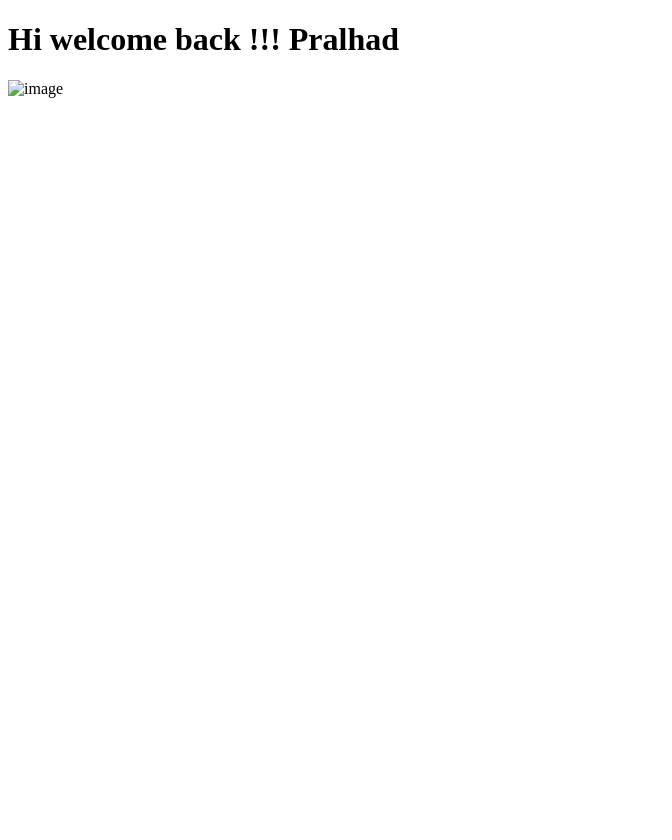
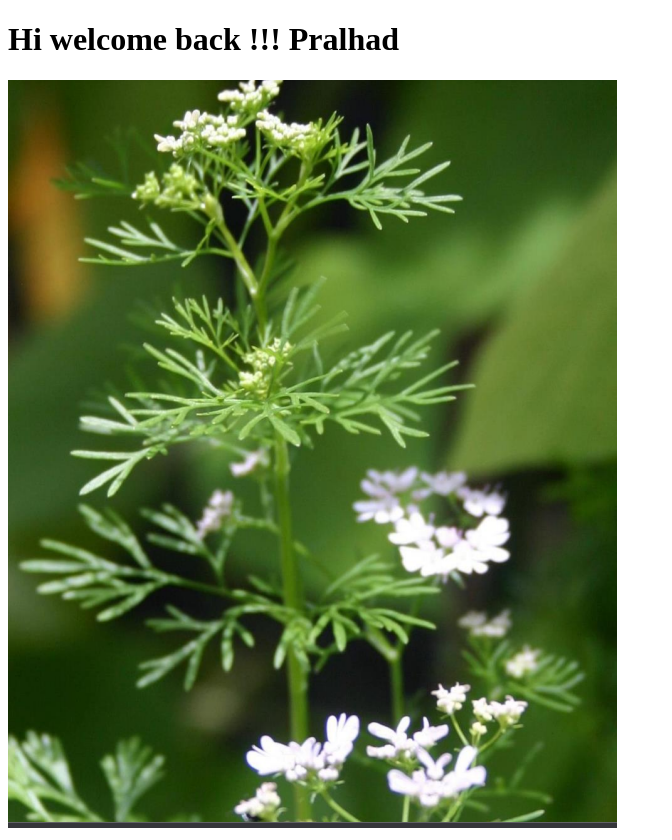
Before and after one commit to Pralhad8865/test_of_Github, a plain HTML site: page index.html in a window 1280 px wide. Shown: the whole page, without its empty margins (0-672 px from the left). Before the commit the page ends 800 px from the top, so only its background shows below. Drawn offline with Linux system fonts and the light colour scheme; the site is published under a folder, as on GitHub Pages, so addresses that start at the root find nothing.

Commit message:
photo added

```diff
--- a/index.html
+++ b/index.html
@@ -7,7 +7,7 @@
 </head>
 <body>
     <h1>Hi welcome back !!! Pralhad</h1>
-    <img src="/Screenshot_20221119_102836.png" alt="image">
+    <img src="Screenshot_20221119_102836.png" alt="image">
 
 </body>
 </html>
```
